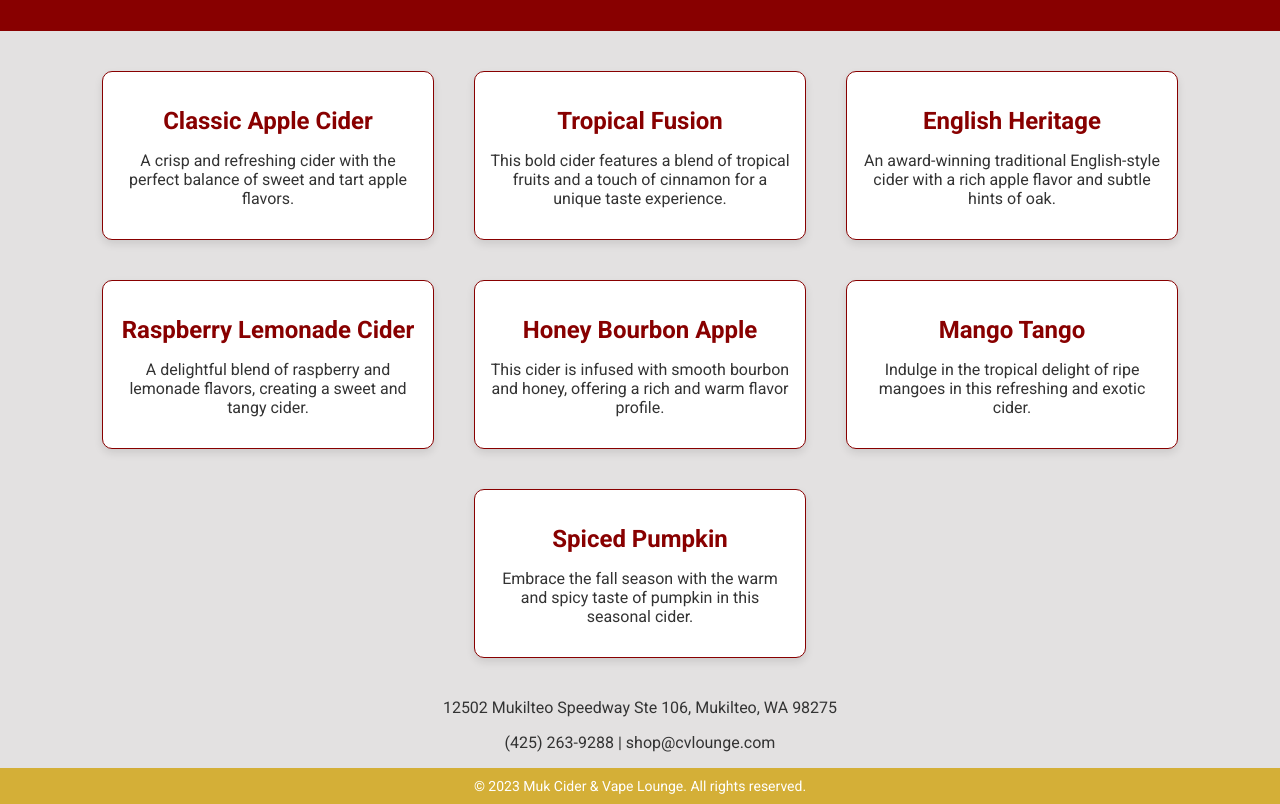
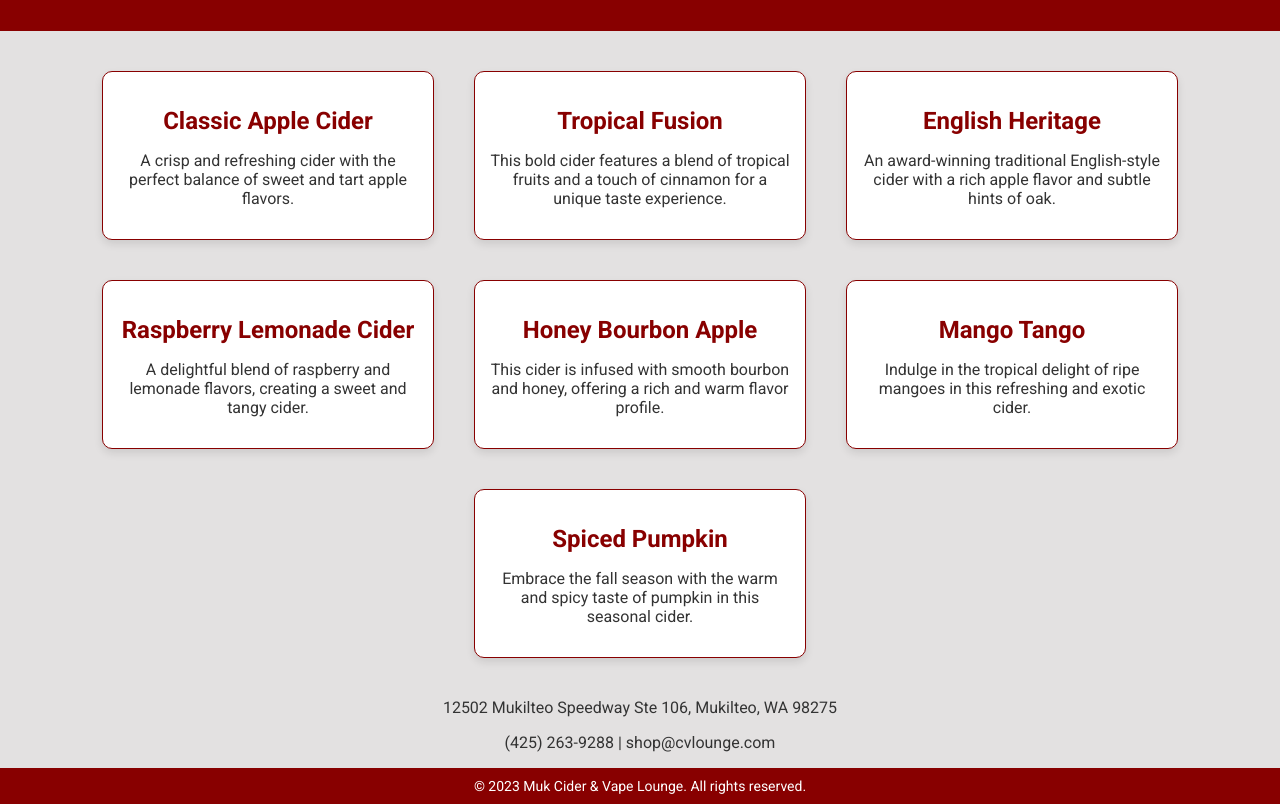
Before and after one commit to cvlounge/cvlounge.github.io, a plain HTML site: page index.html in a window 1280 px wide. Shown: the part 122-926 px from the top of the page. Drawn offline with Linux system fonts and the light colour scheme.

Commit message:
Update index.html

```diff
--- a/index.html
+++ b/index.html
@@ -94,7 +94,7 @@
             margin-bottom: 40px;
         }
         footer {
-            background-color: var(--secondary-color);
+            background-color: var(--primary-color);
             color: #fff;
             padding: 10px;
         }
```
